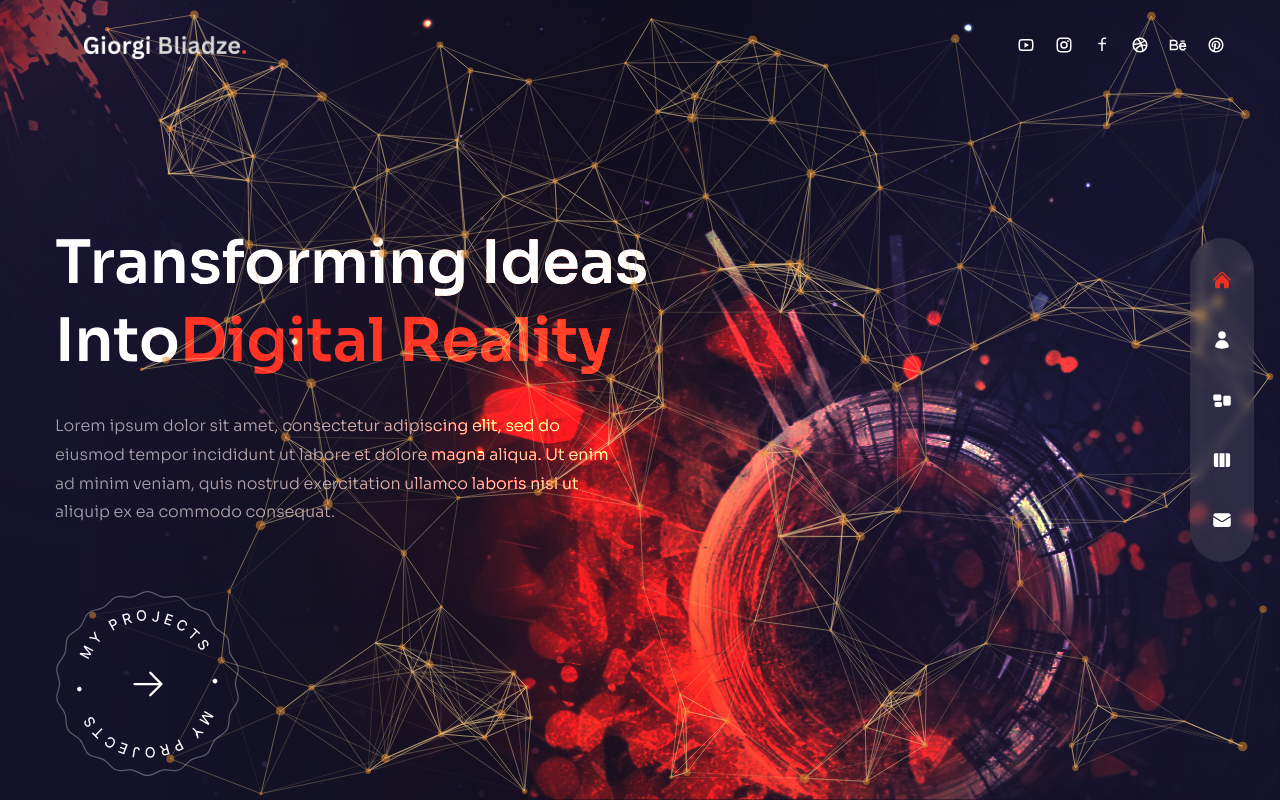
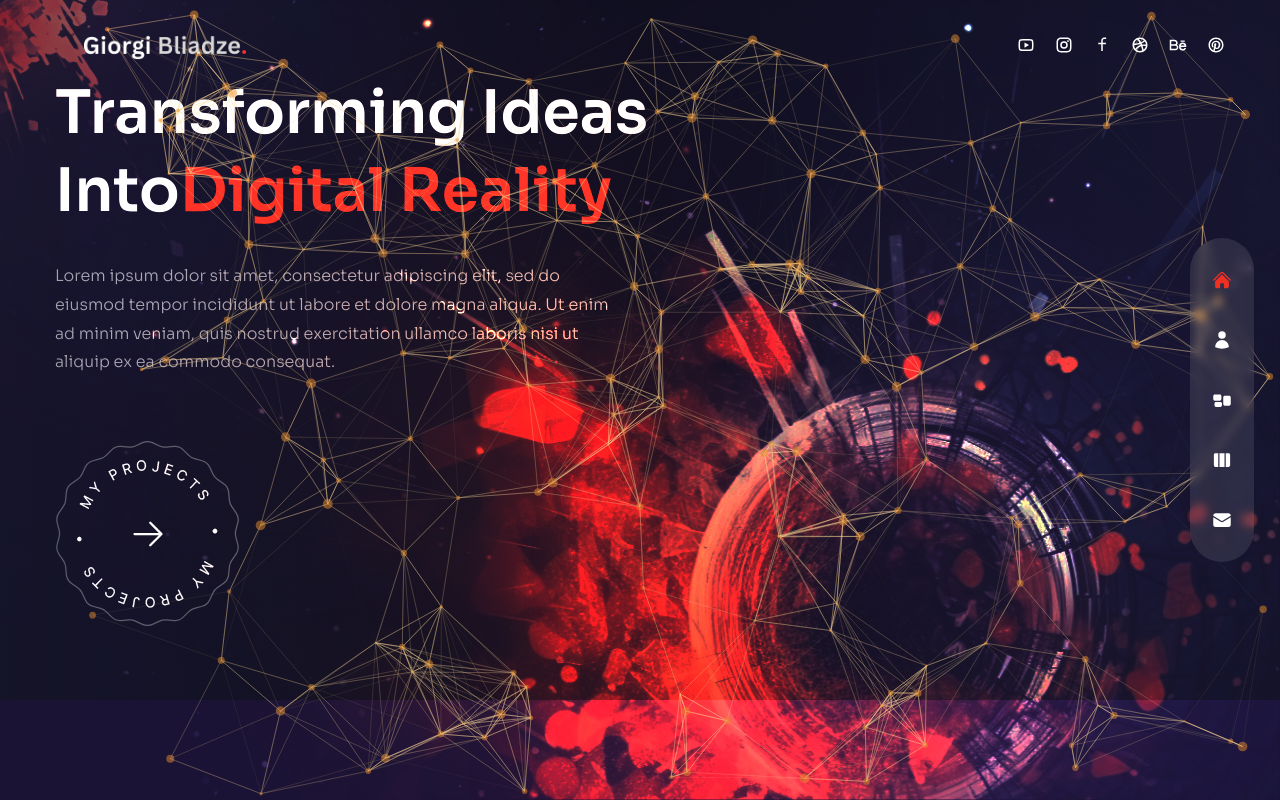
Before and after one commit to giorgibliadze/portfolio, a Next.js app: page / in a window 1280 px wide. Built offline with nearby package versions, Linux system fonts and the light colour scheme.

Commit message:
few changes in size

```diff
--- a/components/Circles.js
+++ b/components/Circles.js
@@ -3,7 +3,7 @@ import Image from "next/image";
 
 const Circles = () => {
   return (
-    <div className="w-[200px] xl:w-[300px] absolute -right-16 -bottom-[120px] mix-blend-color-dodge animate-pulse duration-76 z-10">
+    <div className="w-[200px] xl:w-[300px] absolute -right-16 lg:-bottom-[120px]  mix-blend-color-dodge animate-pulse duration-76 z-10">
       <Image
         src={"/circles.png"}
         width={260}
--- a/components/ParticlesContainer.js
+++ b/components/ParticlesContainer.js
@@ -37,7 +37,7 @@ const ParticlesContainer = () => {
           },
           modes: {
             push: {
-              quantity: 90,
+              quantity: 120,
             },
             repulse: {
               distance: 200,
--- a/pages/index.js
+++ b/pages/index.js
@@ -15,7 +15,7 @@ const Home = () => {
   return (
     <div className="bg-primary/60  h-full">
       {/* text */}
-      <div className="w-full h-full xl:h-[1000px] bg-gradient-to-r from-primary/10 via-black/30 to-black/10">
+      <div className="w-full h-full xl:h-[700px]  xll:h-[865px] bg-gradient-to-r from-primary/10 via-black/30 to-black/10">
         <div className="text-center flex flex-col justify-center xl:text-left h-full container mx-auto">
           {/* title */}
           <motion.h1
--- a/tailwind.config.js
+++ b/tailwind.config.js
@@ -1,30 +1,31 @@
 /** @type {import('tailwindcss').Config} */
 module.exports = {
   content: [
-    './app/**/*.{js,ts,jsx,tsx,mdx}',
-    './pages/**/*.{js,ts,jsx,tsx,mdx}',
-    './components/**/*.{js,ts,jsx,tsx,mdx}',
+    "./app/**/*.{js,ts,jsx,tsx,mdx}",
+    "./pages/**/*.{js,ts,jsx,tsx,mdx}",
+    "./components/**/*.{js,ts,jsx,tsx,mdx}",
 
     // Or if using `src` directory:
-    './src/**/*.{js,ts,jsx,tsx,mdx}',
+    "./src/**/*.{js,ts,jsx,tsx,mdx}",
   ],
   theme: {
     container: {
       padding: {
-        DEFAULT: '15px',
+        DEFAULT: "15px",
       },
     },
     screens: {
-      sm: '640px',
-      md: '768px',
-      lg: '960px',
-      xl: '1200px',
+      sm: "640px",
+      md: "768px",
+      lg: "960px",
+      xl: "1200px",
+      xll: "1600px",
     },
     extend: {
       colors: {
-        primary: '#131424',
-        secondary: '#393A47',
-        accent: '#F13024',
+        primary: "#131424",
+        secondary: "#393A47",
+        accent: "#F13024",
       },
       backgroundImage: {
         explosion: 'url("/bg-explosion.png")',
@@ -33,18 +34,18 @@ module.exports = {
         site: 'url("/site-bg.svg")',
       },
       animation: {
-        'spin-slow': 'spin 6s linear infinite',
+        "spin-slow": "spin 6s linear infinite",
       },
       fontFamily: {
-        poppins: [`var(--font-poppins)`, 'sans-serif'],
-        sora: [`var(--font-sora)`, 'sans-serif'],
+        poppins: [`var(--font-poppins)`, "sans-serif"],
+        sora: [`var(--font-sora)`, "sans-serif"],
       },
     },
   },
   container: {
     padding: {
-      DEFAULT: '15px',
+      DEFAULT: "15px",
     },
   },
-  plugins: [require('tailwind-scrollbar')],
+  plugins: [require("tailwind-scrollbar")],
 };
```
